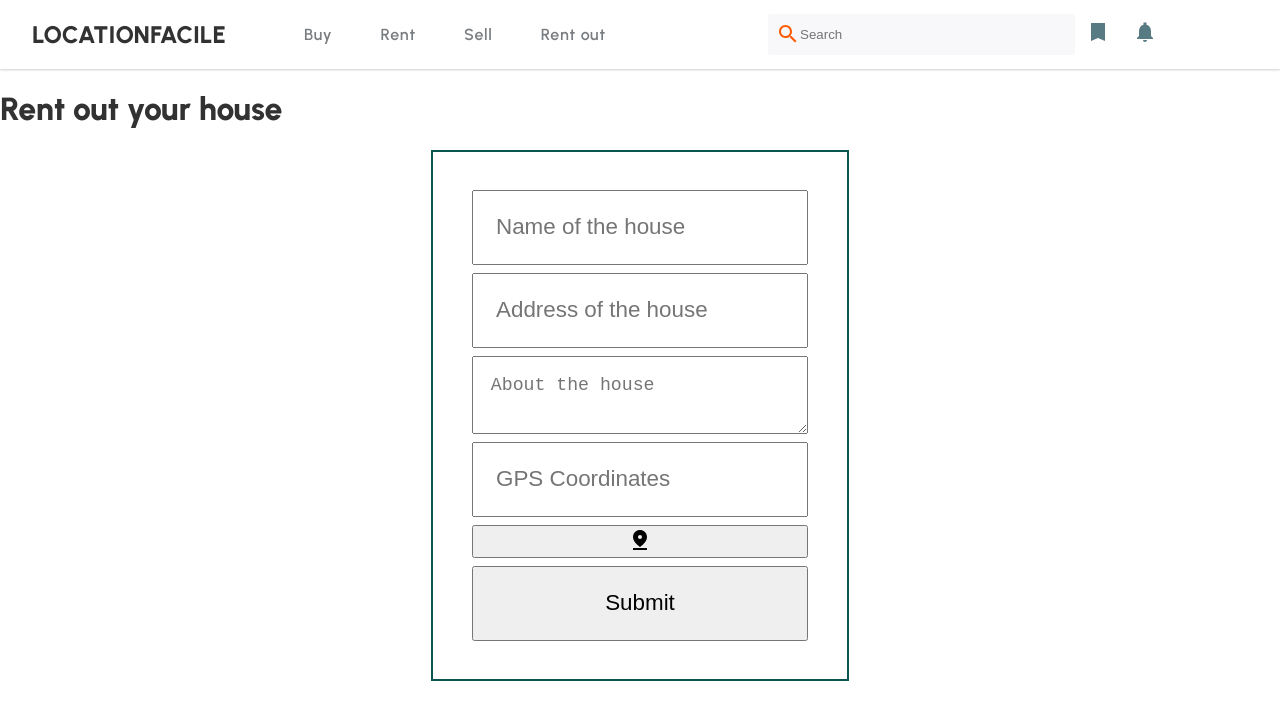
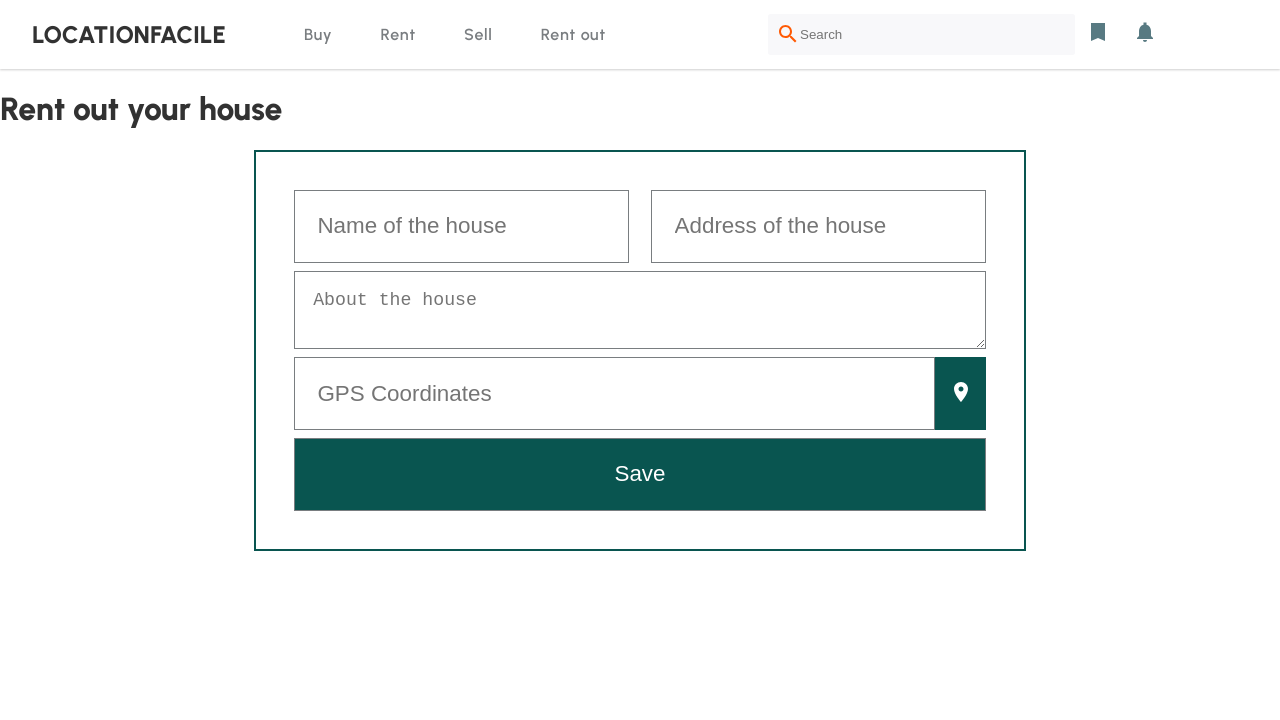
Before and after one commit to Princinho/location-facile, a React (Vite) app: page /rentout in a window 1280 px wide. Shown: the top 720 px of the page. Built offline with nearby package versions, Linux system fonts and the light colour scheme.

Commit message:
style the rentout page

```diff
--- a/src/App.css
+++ b/src/App.css
@@ -1,7 +1,8 @@
-main{
+main {
     background-color: white;
 }
-.App{
+
+.App {
     background-color: #DEEBE9;
     min-height: 100vh;
 }
--- a/src/Pages/RentOut/Rentout.css
+++ b/src/Pages/RentOut/Rentout.css
@@ -5,10 +5,14 @@
     margin: 0 auto;
 }
 
-.rentout-form-wrapper input,.rentout-form-wrapper textarea {
+.rentout-form-wrapper input,
+.rentout-form-wrapper textarea,
+.rentout-form-wrapper button[type="submit"] {
     width: 100%;
     padding: 1em;
     font-size: 1.4em;
+    border: 1px solid var(--clr-grey);
+
 }
 
 .rentout-form-wrapper form {
@@ -17,3 +21,15 @@
     align-items: stretch;
     gap: .5em;
 }
+
+.action-button {
+    background-color: var(--clr-green);
+    color: white;
+    border: none;
+    padding: 1em;
+}
+
+.flex-hr {
+    display: flex;
+    justify-content: flex-end;
+}
--- a/src/Pages/RentOut/Rentout.jsx
+++ b/src/Pages/RentOut/Rentout.jsx
@@ -1,4 +1,4 @@
-import { PinDropSharp } from "@mui/icons-material"
+import { LocationOn, PinDropSharp } from "@mui/icons-material"
 import { useForm } from "react-hook-form"
 import "./Rentout.css"
 export default () => {
@@ -11,18 +11,20 @@ export default () => {
             <h1>Rent out your house</h1>
             <div className="rentout-form-wrapper">
                 <form onSubmit={handleSubmit(onSubmit)}>
+                    <div className="flex-hr">
 
-                    <input type="text" {...register("name")} placeholder="Name of the house" title="Name of the house"></input>
-                    <input type="text" {...register("address")} placeholder="Address of the house" title="Address of the house"></input>
+                        <input type="text" {...register("name")} placeholder="Name of the house" title="Name of the house"></input>
+                        <input style={{ marginLeft: "1em" }} type="text" {...register("address")} placeholder="Address of the house" title="Address of the house"></input>
+                    </div>
                     <textarea {...register("about")} placeholder="About the house" title="About the house"></textarea>
 
-
-                    <input type="text" {...register("gps")} placeholder="GPS Coordinates" title="Address of the house"></input>
-                    <button className="action-button property-type active" title="Use current location">
-                        <PinDropSharp className="btn-icon" />
-                    </button>
-
-                    <input type="submit" />
+                    <div className="flex-hr">
+                        <input type="text" {...register("gps")} placeholder="GPS Coordinates" title="Address of the house"></input>
+                        <button className="action-button property-type active" title="Use current location">
+                            <LocationOn className="btn-icon" />
+                        </button>
+                    </div>
+                    <button type="submit" className="action-button" >Save</button>
                 </form>
             </div>
 
```
